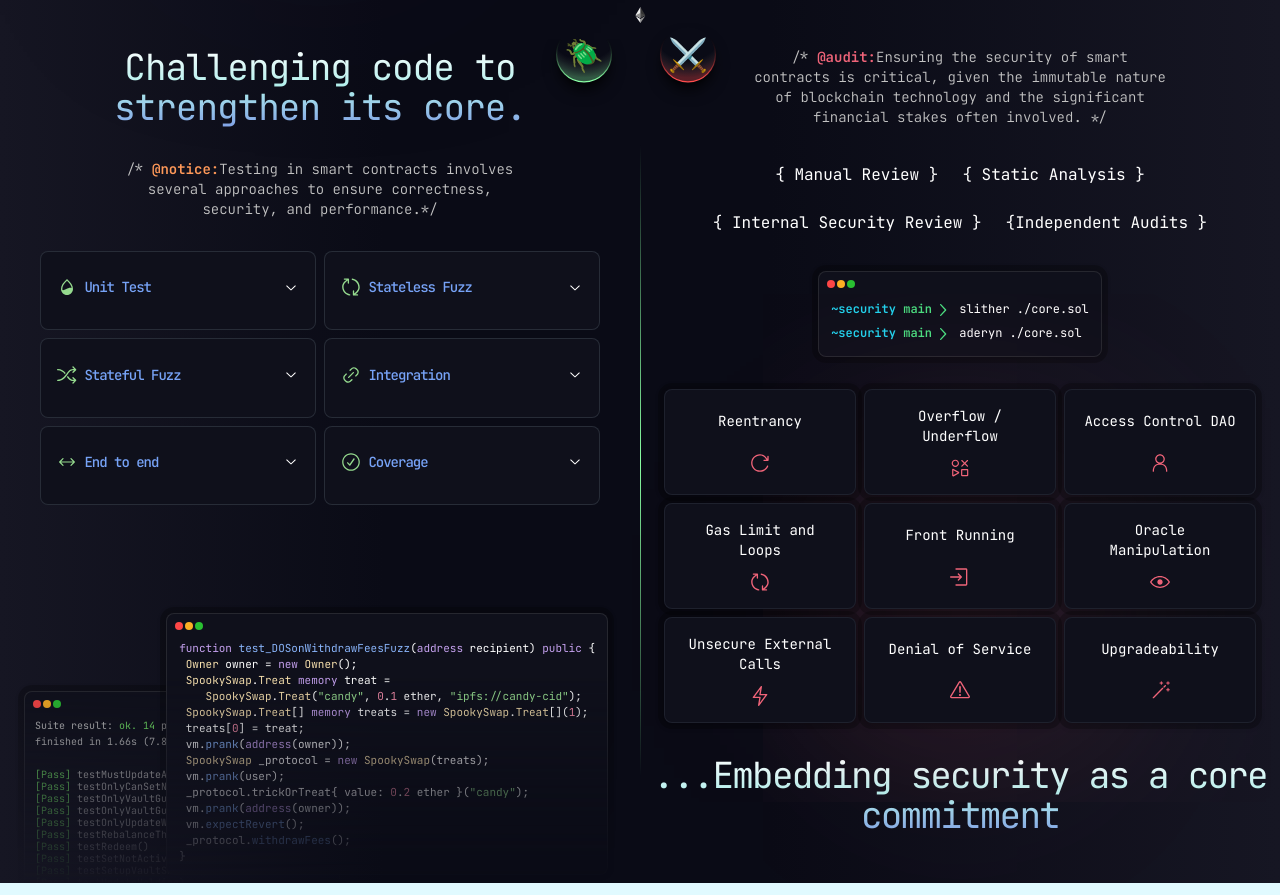
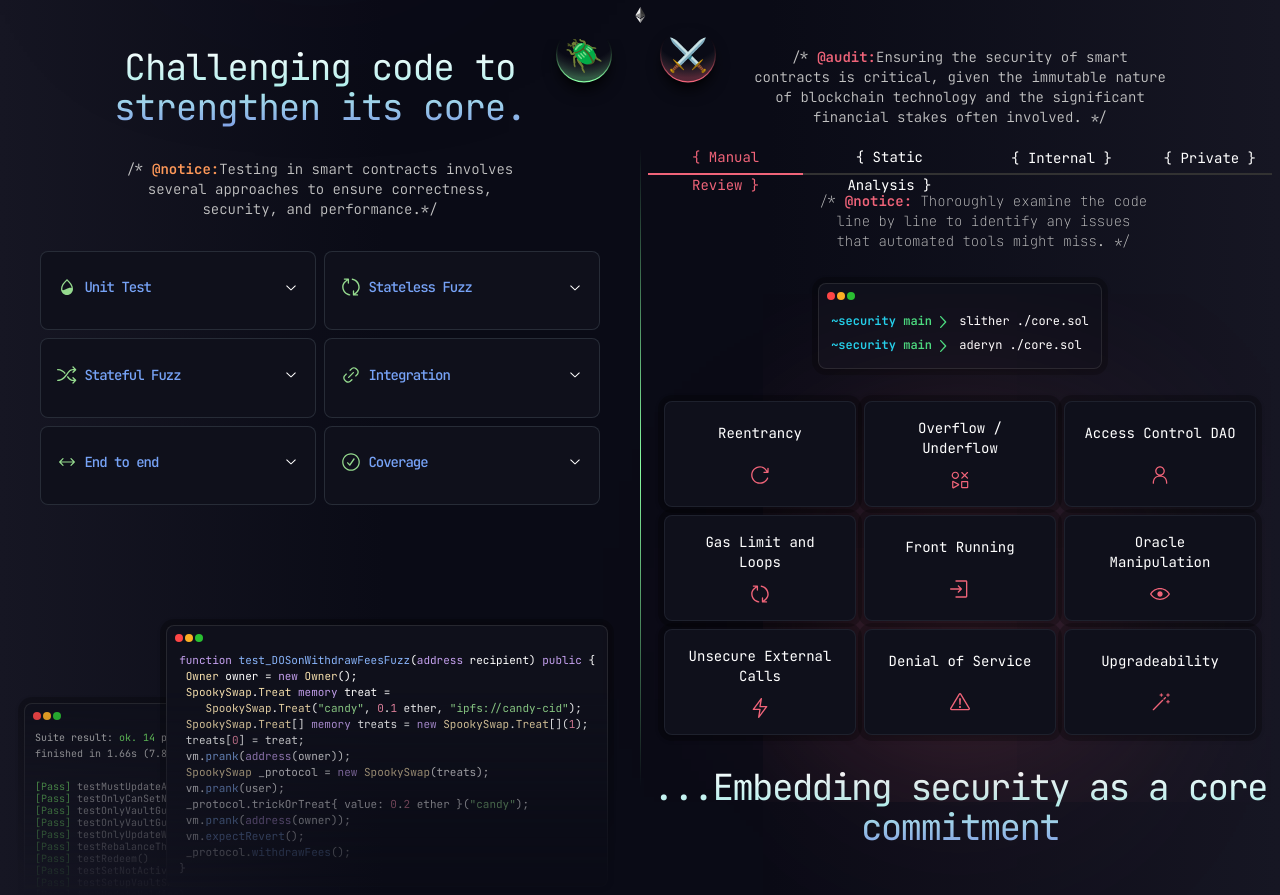
Before and after one commit to Artemides/edm-ethereum, a Next.js app: page / in a window 1280 px wide. Shown: the part 1760-2655 px from the top of the page. Built offline with nearby package versions, Linux system fonts and the light colour scheme.

Commit message:
show up security aspects

```diff
--- a/src/components/portfolio/section-security.tsx
+++ b/src/components/portfolio/section-security.tsx
@@ -72,19 +72,66 @@ export const SectionSecurity = () => {
         Ensuring the security of smart contracts is critical, given the immutable nature of blockchain technology and
         the significant financial stakes often involved. *&#47;
       </p>
-      <div className="flex flex-wrap p-8 gap-4 justify-center text-base [&>p]:m-1 ">
-        <p className=" hover:text-[#f06479]">
+
+      <div className="text-sm my-4 tabs">
+        <input
+          type="radio"
+          name="security-tabs"
+          id="security-tab1"
+          className="hidden peer/security-tab1"
+          defaultChecked
+        />
+        <label
+          htmlFor="security-tab1"
+          className="tab  border-b-2 border-secondary peer-checked/security-tab1:text-[#f06479] peer-checked/security-tab1:border-b-2 peer-checked/security-tab1:border-[#f06479]"
+        >
           {"{"} Manual Review {"}"}
-        </p>
-        <p className=" hover:text-[#f06479]">
+        </label>
+        <input type="radio" name="security-tabs" id="security-tab2" className="hidden peer/security-tab2" />
+        <label
+          htmlFor="security-tab2"
+          className="tab  border-b-2 border-secondary peer-checked/security-tab2:text-[#f06479] peer-checked/security-tab2:border-b-2 peer-checked/security-tab2:border-[#f06479]"
+        >
           {"{"} Static Analysis {"}"}
-        </p>
-        <p className=" hover:text-[#f06479]">
-          {"{"} Internal Security Review {"}"}
-        </p>
-        <p className=" hover:text-[#f06479]">
-          {"{"}Independent Audits {"}"}
-        </p>
+        </label>
+        <input type="radio" name="security-tabs" id="security-tab3" className="hidden peer/security-tab3" />
+        <label
+          htmlFor="security-tab3"
+          className="tab  border-b-2 border-secondary peer-checked/security-tab3:text-[#f06479] peer-checked/security-tab3:border-b-2 peer-checked/security-tab3:border-[#f06479]"
+        >
+          {"{"} Internal {"}"}
+        </label>
+        <input type="radio" name="security-tabs" id="security-tab4" className="hidden peer/security-tab4" />
+        <label
+          htmlFor="security-tab4"
+          className="tab  border-b-2 border-secondary peer-checked/security-tab4:text-[#f06479] peer-checked/security-tab4:border-b-2 peer-checked/security-tab4:border-[#f06479]"
+        >
+          {"{"} Private {"}"}
+        </label>
+        <div role="tabpanel" className="hidden col-start-2 col-span-2 peer-checked/security-tab1:block ">
+          <p className="text-secondary-content pl-4 text-sm font-thin text-center">
+            {"/*"} <span className="font-semibold text-[#f06479]">@notice:</span> Thoroughly examine the code line by
+            line to identify any issues that automated tools might miss. {"*/"}
+          </p>
+        </div>
+        <div role="tabpanel" className="hidden col-start-2 col-span-2 peer-checked/security-tab2:block ">
+          <p className="text-secondary-content pl-4 text-sm font-thin text-center">
+            {"/*"} <span className="font-semibold text-[#f06479]">@notice:</span> Run static analysis tools (e.g.,
+            Slither or Aderyn) to detect common vulnerabilities such as reentrancy. {"*/"}
+          </p>
+        </div>
+        <div role="tabpanel" className="hidden col-start-2 col-span-2 peer-checked/security-tab3:block ">
+          <p className="text-secondary-content pl-4 text-sm font-thin text-center">
+            {"/*"} <span className="font-semibold text-[#f06479]">@notice:</span> Engage third-party auditors who
+            specialize in Solidity and blockchain security for a full audit report. {"*/"}
+          </p>
+        </div>
+        <div role="tabpanel" className="hidden col-start-2 col-span-2 peer-checked/security-tab4:block ">
+          <p className="text-secondary-content pl-4 text-sm font-thin text-center">
+            {"/*"} <span className="font-semibold text-[#f06479]">@notice:</span> Work closely together with an auditing
+            firm or independent security expert under a confidentiality agreement. {"*/"}
+          </p>
+        </div>
       </div>
       <Window className="m-auto">
         <p className="m-1">
@@ -98,8 +145,8 @@ export const SectionSecurity = () => {
           <ChevronRightIcon className="w-5 h-5 inline-block text-green-400" /> aderyn ./core.sol
         </p>
       </Window>
-      <div className="absolute top-2/3 left-1/2 -translate-x-1/2 -translate-y-1/2 shadow-spot shadow-[#f0647955] z-0"></div>
-      <div className="relative  mx-auto grid grid-cols-3 gap-2 m-4 p-4 z-20 text-sm">
+      <div className="absolute top-2/3 left-1/2 -translate-x-1/2 -translate-y-1/2 shadow-spot shadow-[#f064797e] z-0"></div>
+      <div className="relative mx-auto grid grid-cols-3 gap-2 m-4 p-4 z-20 text-sm">
         {commonVulnerabilities.map((v) => (
           <div
             key={v.text}
--- a/src/utils/data.ts
+++ b/src/utils/data.ts
@@ -25,9 +25,9 @@ export const topics: Approach[] = [
   {
     title: "secure",
     icon: "⚔️",
-    bColor: "#FF4C4C",
-    bgColor: "#FF4C4Cb0",
-    bgColor2: "#FF4C4C14",
+    bColor: "#f06479",
+    bgColor: "#f06479b0",
+    bgColor2: "#f0647914",
   },
   {
     title: "verify",
```
